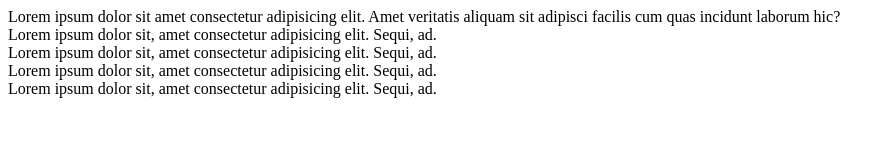
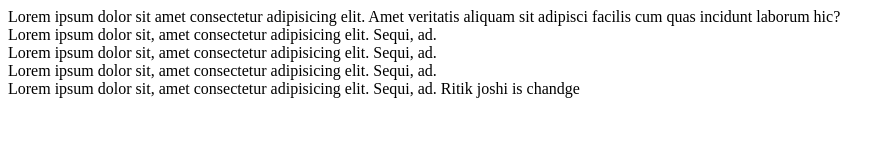
Before and after one commit to Ritik4/git-and-github-practice-house, a plain HTML site: page index.html in a window 1280 px wide. Shown: the whole page, without its empty margins (0-895 px from the left). Drawn offline with Linux system fonts and the light colour scheme.

Commit message:
another change

```diff
--- a/index.html
+++ b/index.html
@@ -17,7 +17,9 @@
             Lorem ipsum dolor sit, amet consectetur adipisicing elit. Sequi, ad.
             <section></section>
     </main>
-    Lorem ipsum dolor sit, amet consectetur adipisicing elit. Sequi, ad.
-    <footer></footer>
+    <footer>
+        Lorem ipsum dolor sit, amet consectetur adipisicing elit. Sequi, ad.
+          Ritik joshi is chandge
+    </footer>
 </body>
 </html>
```
